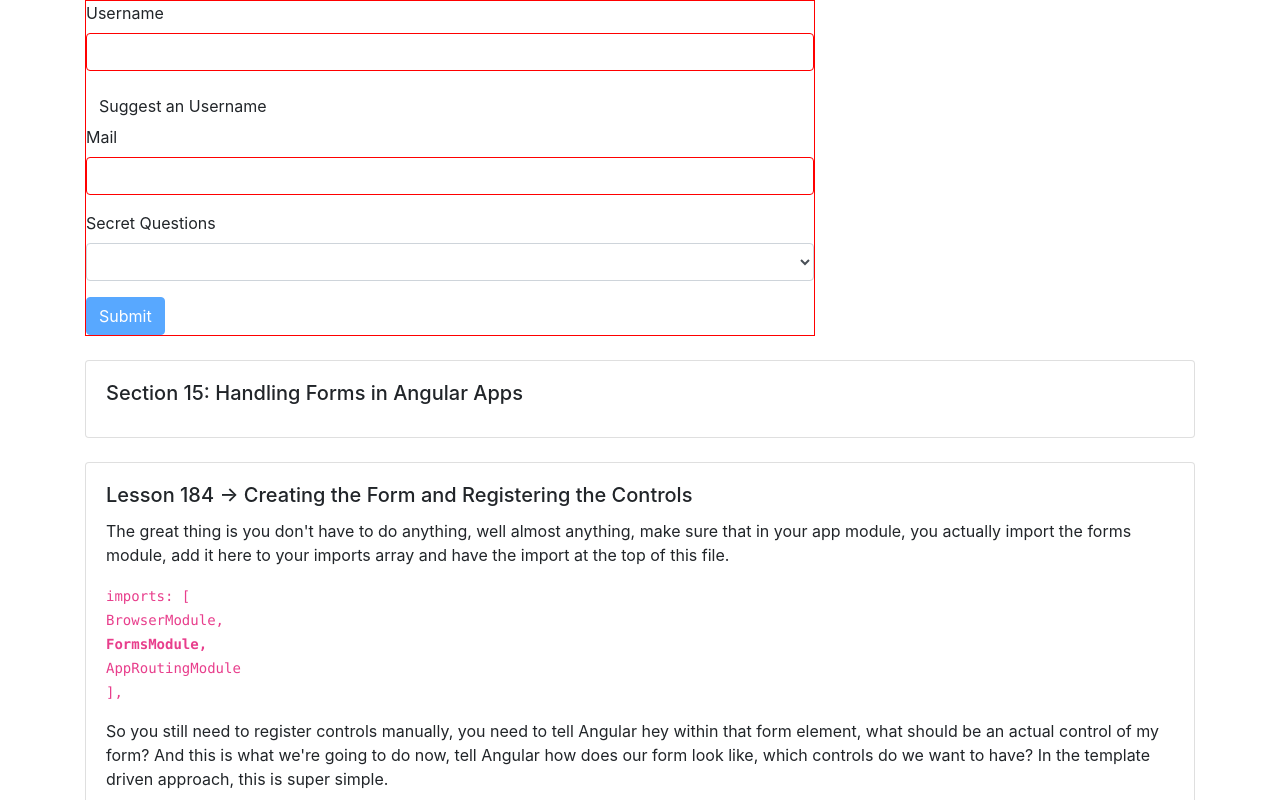
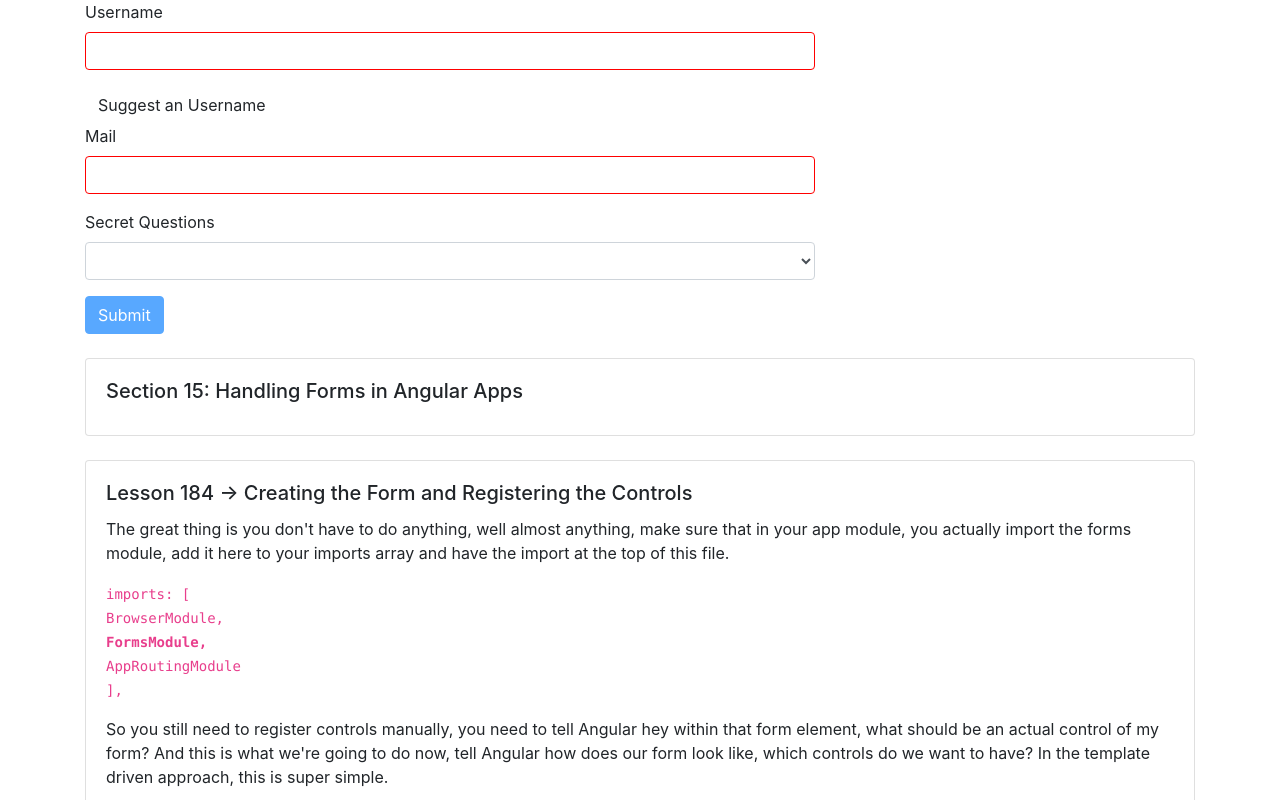
Before and after one commit to Sandro81/section15-Handling-forms-in-Angular-Apps, an Angular app: page / in a window 1280 px wide. Shown: the top 800 px of the page. Built offline with nearby package versions, Linux system fonts and the light colour scheme.

Commit message:
section 15

```diff
--- a/src/app/app.component.css
+++ b/src/app/app.component.css
@@ -1,3 +1,3 @@
-.ng-invalid {
+input.ng-invalid {
   border: 1px solid red;
 }
```
